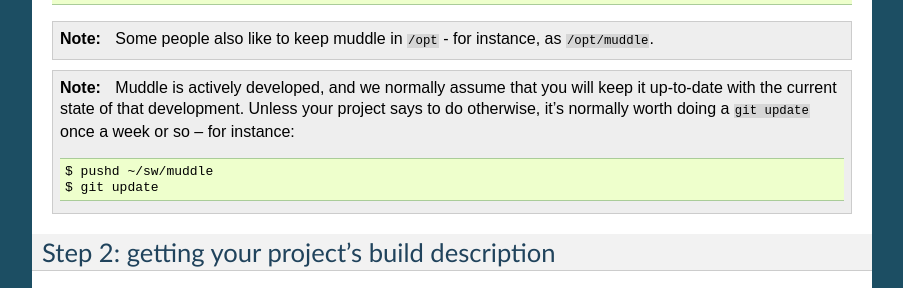
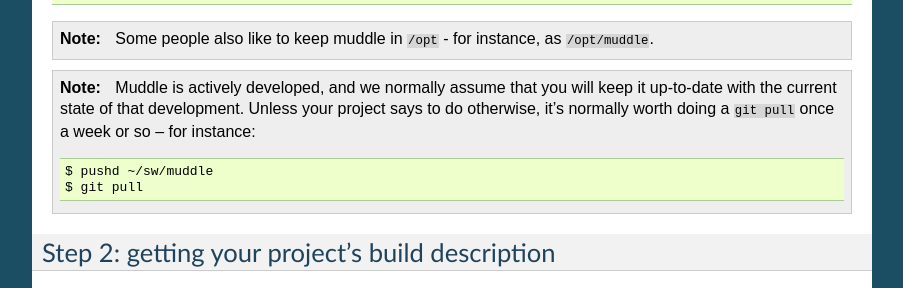
Before and after one commit to kynesim/muddle, a Sphinx documentation site: the page built from docs/quickstart.txt, in a window 1280 px wide and 900 px high, scrolled down 820 px. Shown: the part 156-444 px from the top of the window, without its empty margins (198-1101 px from the left). Built offline with Sphinx 7.4.7, drawn with Linux system fonts in a browser that asks for light colours.

Commit message:
Fix issue 246, "git update" is wrong

```diff
--- a/docs/quickstart.txt
+++ b/docs/quickstart.txt
@@ -53,11 +53,11 @@
 
 .. note:: Muddle is actively developed, and we normally assume that you will
    keep it up-to-date with the current state of that development. Unless your
-   project says to do otherwise, it's normally worth doing a ``git update``
+   project says to do otherwise, it's normally worth doing a ``git pull``
    once a week or so -- for instance::
 
       $ pushd ~/sw/muddle
-      $ git update
+      $ git pull
 
 Step 2: getting your project's build description
 ================================================
```
